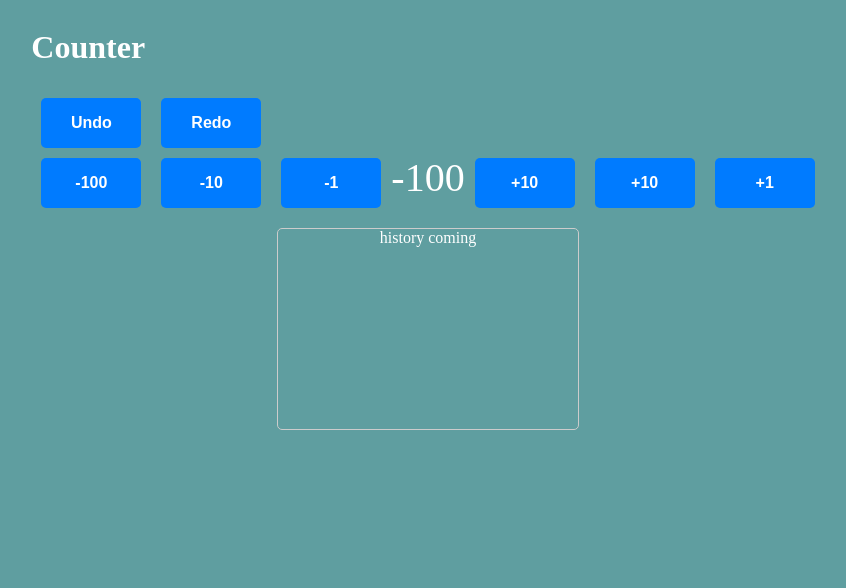
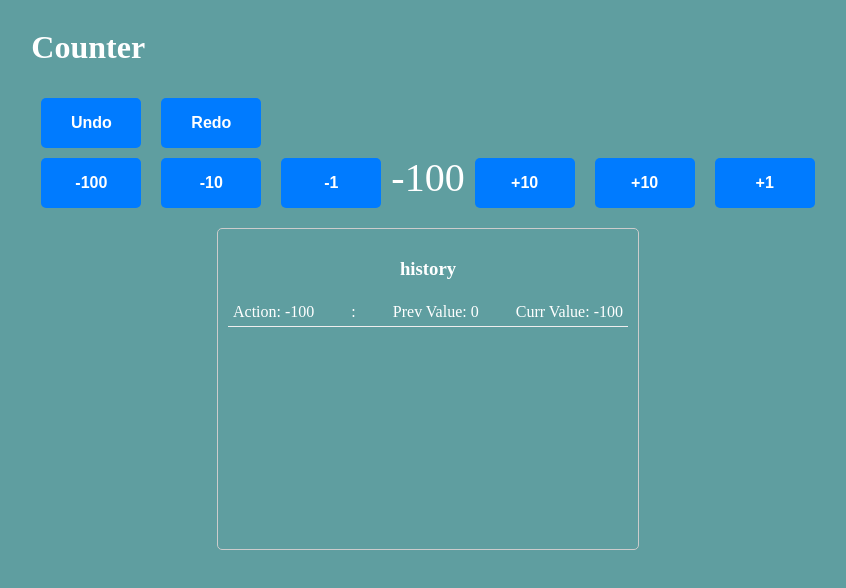
Before and after one commit to kasirmalik/reactNew, a React (Vite) app: page / in a window 1280 px wide. Both pictures are taken after a click on the button "-100". Shown: the top 588 px of the page, without its empty margins (212-1058 px from the left). Built offline with nearby package versions, Linux system fonts and the light colour scheme.

Commit message:
feat: enhance UndoableCounter with action history tracking and improved styling

```diff
--- a/src/component/UndoableCounter/Counter.jsx
+++ b/src/component/UndoableCounter/Counter.jsx
@@ -3,10 +3,26 @@ import "./counter.css"
 
 function Counter() {
     const [value, setValue] = useState(0);
+    const [history, sethistory] = useState([]);
+    const maintainHistory = (key,prev,curr)=>{
+        // This function will maintain the history of actions
+        // You can implement a stack or an array to keep track of the history
+        // For simplicity, we will just log the action here
+        console.log("Action maintained in history", value, "Key:", key, "Previous Value:", prev, "Current Value:", curr);
+        const obj = {
+          action: key,
+          prev,
+          curr
+        }
+        const copyHistory = [...history];
+        copyHistory.unshift(obj);
+        sethistory(copyHistory);
+    }
     const handleClick = (key) => {
-        const value = parseInt(key);
+        const val = parseInt(key);
+        maintainHistory(key,value,val + value);
         console.log(key);
-        setValue((existingValue) => existingValue + value);
+        setValue((existingValue) => existingValue + val);
     }
   return (
     <div>
@@ -33,7 +49,17 @@ function Counter() {
         })}
       </div>
       <div className="history">
-        history coming
+        <h3>history</h3>
+
+       {history.map((item, index) => {
+          return (
+            <div key={index} className="history-item">
+              <span>Action: {item.action}</span>:
+              <span>Prev Value: {item.prev}</span>
+              <span>Curr Value: {item.curr}</span>
+            </div>
+          )
+        })}
       </div>
     </div>
   )
--- a/src/component/UndoableCounter/counter.css
+++ b/src/component/UndoableCounter/counter.css
@@ -19,12 +19,22 @@ button{
     font-weight: bold;
 }
 .history{
-    width: 300px;
+    width: 400px;
+    margin-top: 10px;
+    padding: 10px;
+
     text-align: center;
-    height: 200px;
+    height: 300px;
     border: 1px solid #ccc;
     border-radius: 5px;
     margin: 20px auto;
     overflow-y: auto;
 
 }
+.history-item{
+    padding: 5px;
+    border-bottom: 1px solid #eee;
+    display: flex;
+    justify-content: space-between;
+
+}
```
